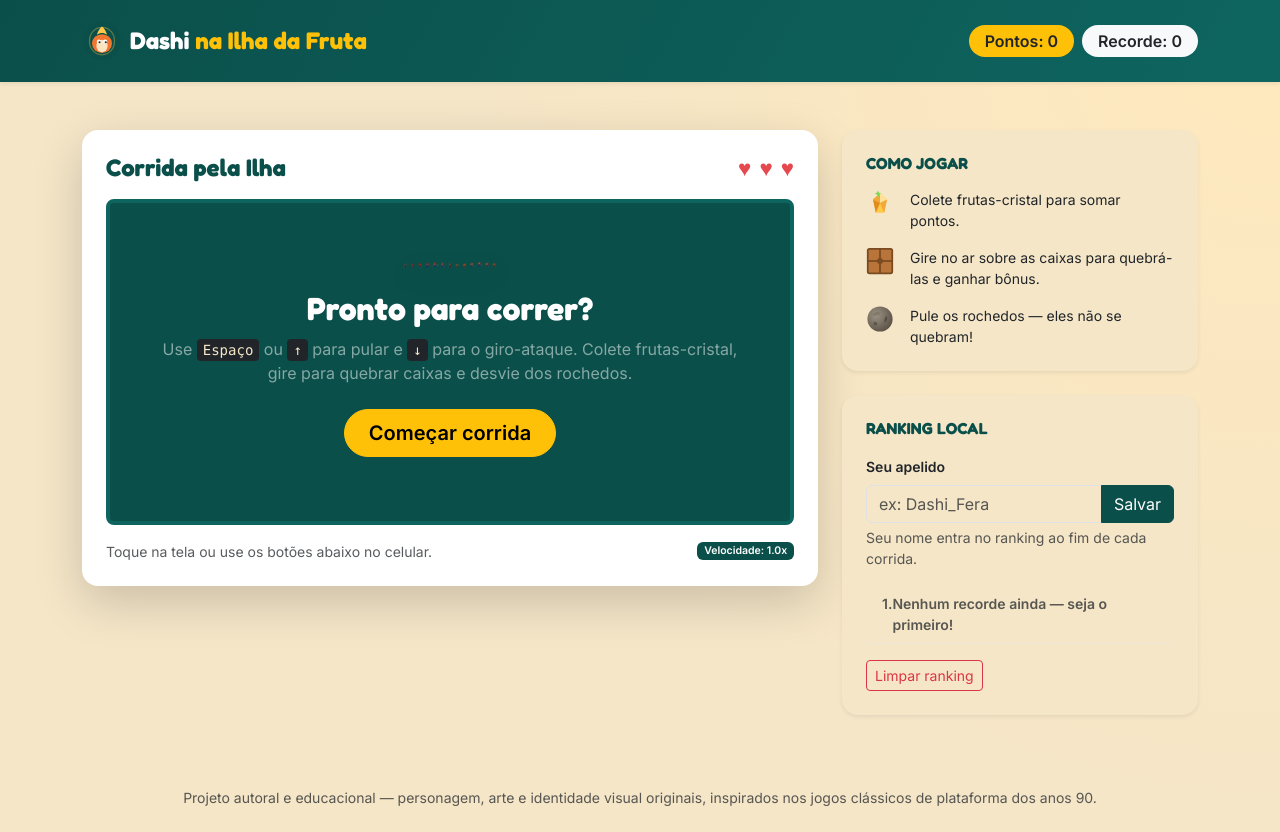
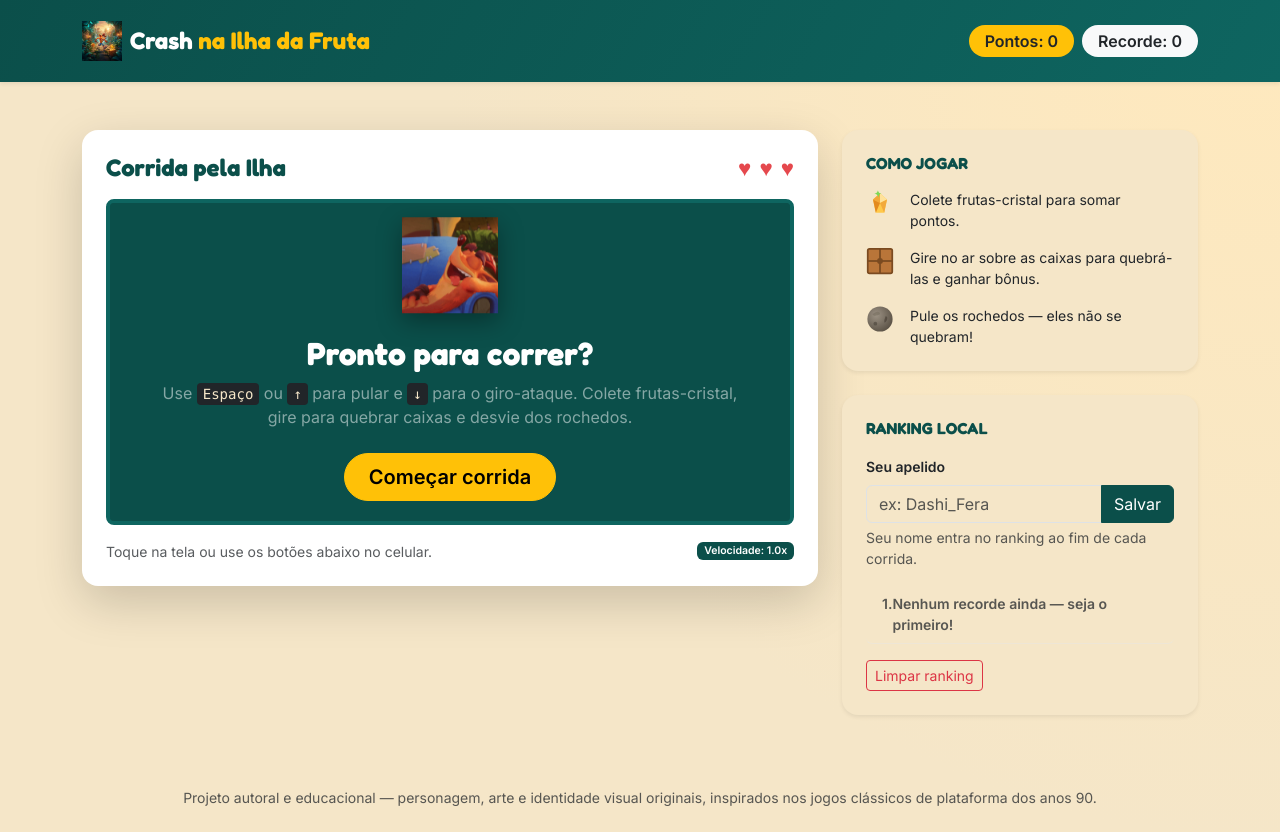
Before and after one commit to rafaeldutra-aurasenai/projeto_crash_jogo, a website built with Vite: page index.html in a window 1280 px wide. Built offline with nearby package versions, Linux system fonts and the light colour scheme.

Commit message:
organização de erros e implementação de detalhes

```diff
--- a/index.html
+++ b/index.html
@@ -15,8 +15,8 @@
   <nav class="navbar navbar-expand-md navbar-dark py-3 shadow-sm" id="app-navbar">
     <div class="container">
       <a class="navbar-brand d-flex align-items-center gap-2 fw-bold" href="#">
-        <img src="/assets/logo.svg" alt="Logo Dashi" width="40" height="40" />
-        <span class="fs-4">Dashi <span class="text-warning">na Ilha da Fruta</span></span>
+        <img src="/assets/logo.png" alt="Logo Crash" width="40" height="40" />
+        <span class="fs-4">Crash <span class="text-warning">na Ilha da Fruta</span></span>
       </a>
       <div class="d-flex align-items-center gap-2">
         <span class="badge rounded-pill bg-warning text-dark px-3 py-2 fs-6">
@@ -49,7 +49,7 @@
               <canvas id="game-canvas" width="760" height="360"></canvas>
 
               <div id="overlay" class="overlay d-flex flex-column align-items-center justify-content-center text-center p-4">
-                <img src="/assets/hero-sheet.png" alt="Dashi" class="overlay-hero mb-3" />
+                <img src="/assets/gif-imagem.gif" alt="Dashi" class="overlay-hero mb-3" />
                 <h2 class="fw-bold text-white mb-2" id="overlay-title">Pronto para correr?</h2>
                 <p class="text-white-50 mb-4 px-3" id="overlay-text">
                   Use <kbd>Espaço</kbd> ou <kbd>↑</kbd> para pular e <kbd>↓</kbd> para o giro-ataque.
--- a/src/sprites.js
+++ b/src/sprites.js
@@ -1,7 +1,7 @@
 // Carrega as artes SVG originais do jogo como Image() prontas para o canvas.
 
 const paths = {
-  hero: '/assets/crash2.gif',
+  hero: '/assets/hero-sheet.png',
   fruit: '/assets/fruit.svg',
   crate: '/assets/crate.svg',
   boulder: '/assets/boulder.svg',
```
Also changed, not shown: package.json (added, +18 -0 lines), public/assets/di1ccg9-ff8892ab-e901-4076-9b1c-f1517fb62779.gif (deleted), public/assets/gif-imagem.gif (added), public/assets/logo.png (added), public/assets/logo.svg (deleted), 1 other file.
